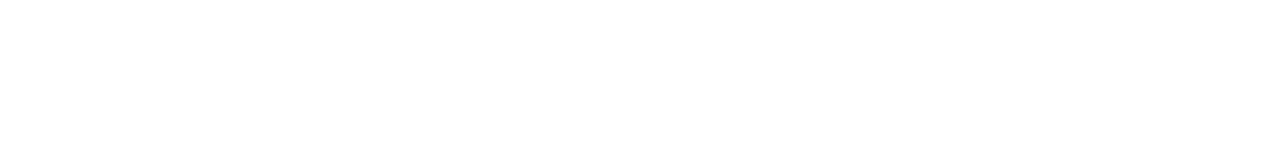
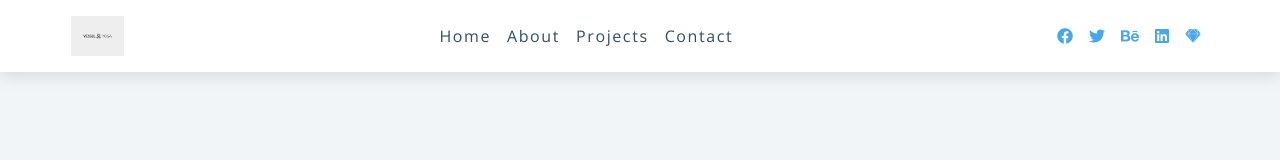
Before and after one commit to danielknight261/Simple-Navbar-Project-DOM, a plain HTML site: page index.html in a window 1280 px wide. Drawn offline with nearby package versions, Linux system fonts and the light colour scheme.

Commit message:
basic layout complete

```diff
--- a/index.html
+++ b/index.html
@@ -1,12 +1,75 @@
 <!DOCTYPE html>
 <html lang="en">
 <head>
+
     <meta charset="UTF-8">
     <meta http-equiv="X-UA-Compatible" content="IE=edge">
     <meta name="viewport" content="width=device-width, initial-scale=1.0">
     <title>Document</title>
+    <link
+    rel="stylesheet"
+    href="https://cdnjs.cloudflare.com/ajax/libs/font-awesome/5.14.0/css/all.min.css"
+  />
+    <!-- Styles -->
+    <link rel="stylesheet" href="styles.css" />
 </head>
 <body>
+    <nav>
+        <div class="nav-center">
+            <!-- nav header -->
+            <div class="nav-header">
+                <img src="./27.png" class="logo" alt="logo" />
+                <button class="nav-toggle">
+                    <i class="fas fa-bars"></i>
+                </button>
+            </div>
+<!-- links -->
+<ul class="links">
+    <li>
+      <a href="index.html">home</a>
+    </li>
+    <li>
+      <a href="about.html">about</a>
+    </li>
+    <li>
+      <a href="projects.html">projects</a>
+    </li>
+    <li>
+      <a href="contact.html">contact</a>
+    </li>
+  </ul>
+  <!-- social media -->
+  <ul class="social-icons">
+    <li>
+      <a href="https://www.twitter.com">
+        <i class="fab fa-facebook"></i>
+      </a>
+    </li>
+    <li>
+      <a href="https://www.twitter.com">
+        <i class="fab fa-twitter"></i>
+      </a>
+    </li>
+    <li>
+      <a href="https://www.twitter.com">
+        <i class="fab fa-behance"></i>
+      </a>
+    </li>
+    <li>
+      <a href="https://www.twitter.com">
+        <i class="fab fa-linkedin"></i>
+      </a>
+    </li>
+    <li>
+      <a href="https://www.twitter.com">
+        <i class="fab fa-sketch"></i>
+      </a>
+    </li>
+  </ul>
+        </div>
+    </nav>
 
+    <!-- javascript -->
+    <script src="app.js"></script>
 </body>
 </html>
```
Also changed, not shown: 27.png (added), Surge-Select-Still.png (added), 1 other file.
